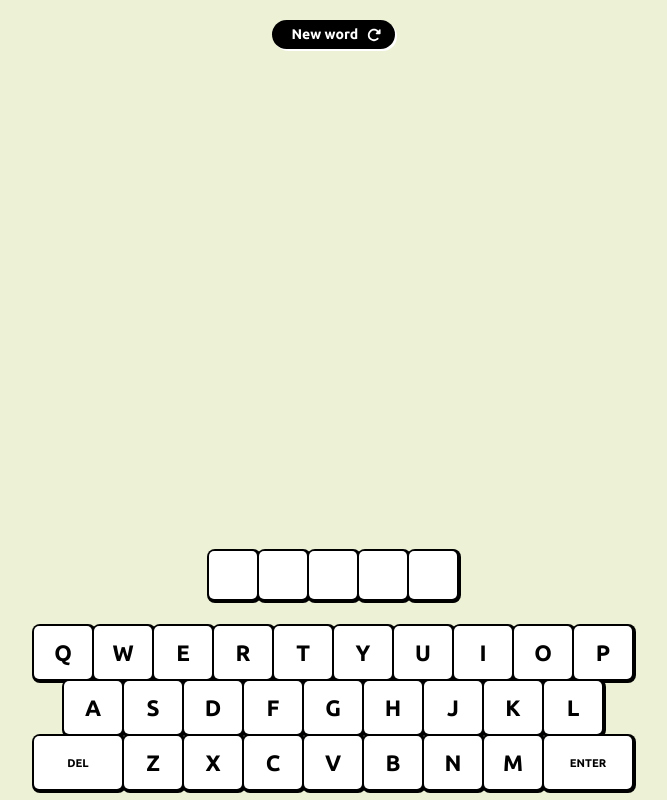
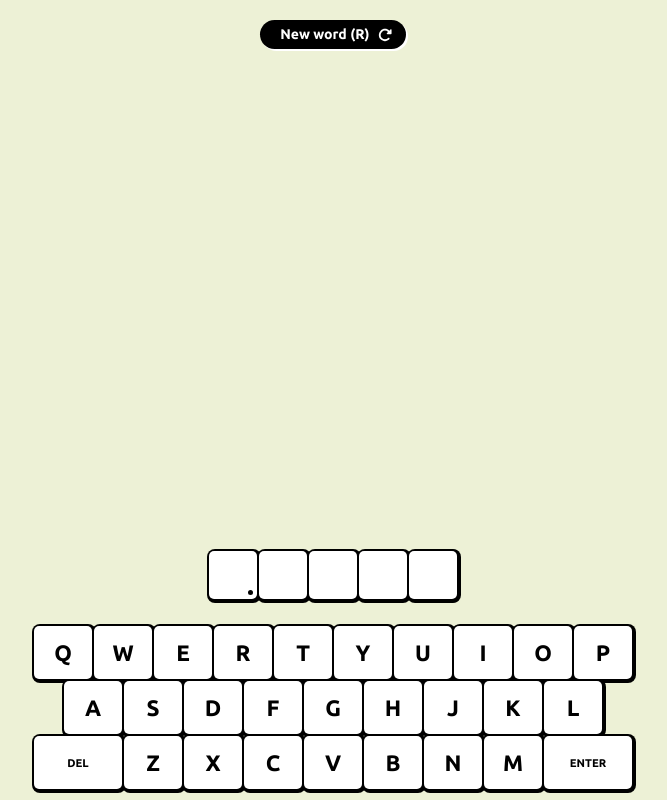
Before and after one commit to jdegeus/better-wordle, a Next.js app: page / in a window 1280 px wide. Shown: the whole page, without its empty margins (307-974 px from the left). Built offline with nearby package versions, Linux system fonts and the light colour scheme.

Commit message:
added ability to set cursor on characters

```diff
--- a/src/app/board/board.jsx
+++ b/src/app/board/board.jsx
@@ -2,7 +2,7 @@
 
 import styles from './styles.module.css';
 
-export default function Board({ draftWord, guesses, hasWon }) {
+export default function Board({ draftWord, guesses, hasWon, setIndex, currentIndex }) {
 
     return(
       <div id={styles.letterBoard} className={`${hasWon ? styles['hasWon'] : ""}`} data-cy="board">
@@ -17,7 +17,10 @@ export default function Board({ draftWord, guesses, hasWon }) {
         }
         <div className={styles.letterBoxesRow}>
           {
-            draftWord.map((char, index) => <div key={index} className={`${styles.letterBox} SPOT`}><span>{ char }</span></div>)
+            draftWord.map((char, index) =>
+            <div key={index} onClick={() => setIndex(index)} className={`${styles.letterBox} SPOT ${currentIndex === index ? styles.letterBoxActive : ""}`}>
+              <span>{ char }</span>
+            </div>)
           }
         </div>
       </div>
--- a/src/app/board/styles.module.css
+++ b/src/app/board/styles.module.css
@@ -8,9 +8,33 @@
 }
 
 .letterBox {
-    height: 50px;
-    width: 50px;
-    padding: 1px;
+  position: relative;
+  height: 50px;
+  width: 50px;
+  padding: 1px;
+}
+
+.letterBox:after {
+  content: '';
+  position: absolute;
+  display: block;
+  background-color: transparent;
+  height: 5px;
+  width: 5px;
+  right: 5px;
+  bottom: 5px;
+  border-radius: 50%;
+}
+
+.letterBoxActive:after {
+  background-color: black;
+  animation: blink-animation 1s steps(5, start) infinite;
+}
+
+@keyframes blink-animation {
+  to {
+    visibility: hidden;
+  }
 }
 
 .letterBox span {
--- a/src/app/controlbar/controlbar.jsx
+++ b/src/app/controlbar/controlbar.jsx
@@ -16,7 +16,7 @@ import ActionButton from '../buttons/actionButton';
 export default function ControlBar({ getNewWord }) {
     return (
       <div id={styles.controlBar} data-cy="control-bar">
-        <ActionButton trigger={getNewWord}>New word <FontAwesomeIcon className={styles.icon} icon={faRotateRight}/></ActionButton>
+        <ActionButton trigger={getNewWord}>New word (R) <FontAwesomeIcon className={styles.icon} icon={faRotateRight}/></ActionButton>
       </div>
     )
 }
--- a/src/pages/index.jsx
+++ b/src/pages/index.jsx
@@ -39,7 +39,10 @@ export default function HomePage() {
       setIsDefinitionOpen(false);
     }
 
-    if (hasWon) return;
+    if (hasWon) {
+      if (key === "r") handleGetNewWord();
+      return;
+    }
     setMessage(null);
 
     if (key.toLowerCase() === "enter") {
@@ -69,6 +72,14 @@ export default function HomePage() {
 
     if (key.length === 1) {
       addChar(key);
+    }
+
+    if(key.toLowerCase() === "arrowright"){
+      setCursorIndex(Math.min(cursorIndex + 1, guess.length - 1));
+    }
+
+    if(key.toLowerCase() === "arrowleft"){
+      setCursorIndex(Math.max(cursorIndex - 1, 0));
     }
   }
 
@@ -113,9 +124,6 @@ export default function HomePage() {
   function addChar(char) {
     setGuess(() => {
       const newGuess = [...guess];
-      if (newGuess[cursorIndex] !== null) {
-        return guess;
-      }
       newGuess[cursorIndex] = char;
       setCursorIndex(Math.min(cursorIndex + 1, guess.length - 1));
       return newGuess;
@@ -268,7 +276,7 @@ export default function HomePage() {
   return (
     <div tabIndex="1" id={styles.page} onKeyDown={handleKeyDown} ref={pageRef} data-cy="homepage">
       <ControlBar getNewWord={handleGetNewWord}></ControlBar>
-      <Board draftWord={guess} guesses={guesses} hasWon={hasWon}></Board>
+      <Board draftWord={guess} guesses={guesses} hasWon={hasWon} setIndex={setCursorIndex} currentIndex={cursorIndex}></Board>
       <Definition hasWon={hasWon} word={answer?.join("")} isOpen={isDefinitionOpen} setIsOpen={setIsDefinitionOpen}></Definition>
       <Message message={message}></Message>
       <Keyboard onKeyClick={handleKeyClick} charlist={charStatus}></Keyboard>
```
Also changed, not shown: 2 other files (tests, documents, lock files or other folders).
